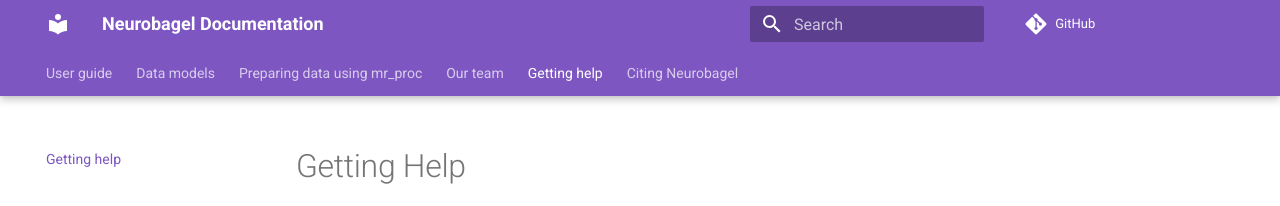
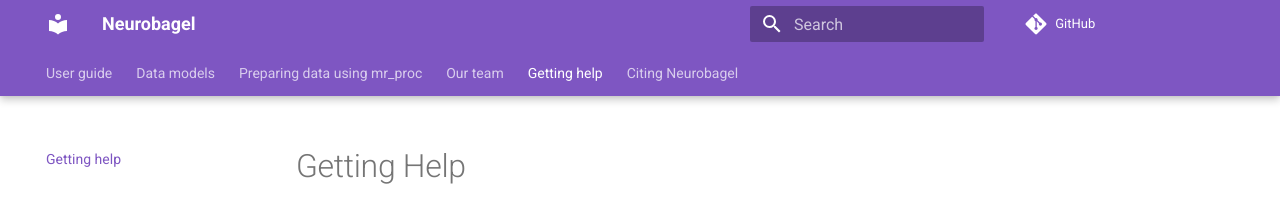
Before and after one commit to neurobagel/develop, an MkDocs documentation site: the page built from docs/docs/getting_help.md, in a window 1280 px wide. Shown: the top 206 px of the page. Built offline with MkDocs 1.6.1 and Material for MkDocs 9.7.7, drawn with Linux system fonts in a browser that asks for light colours; comment, search, counter and statistics services are not loaded.

Commit message:
Rename Website

```diff
--- a/docs/mkdocs.yml
+++ b/docs/mkdocs.yml
@@ -1,4 +1,4 @@
-site_name: Neurobagel Documentation
+site_name: Neurobagel
 theme:
   name: material
   custom_dir: docs/overrides
```
